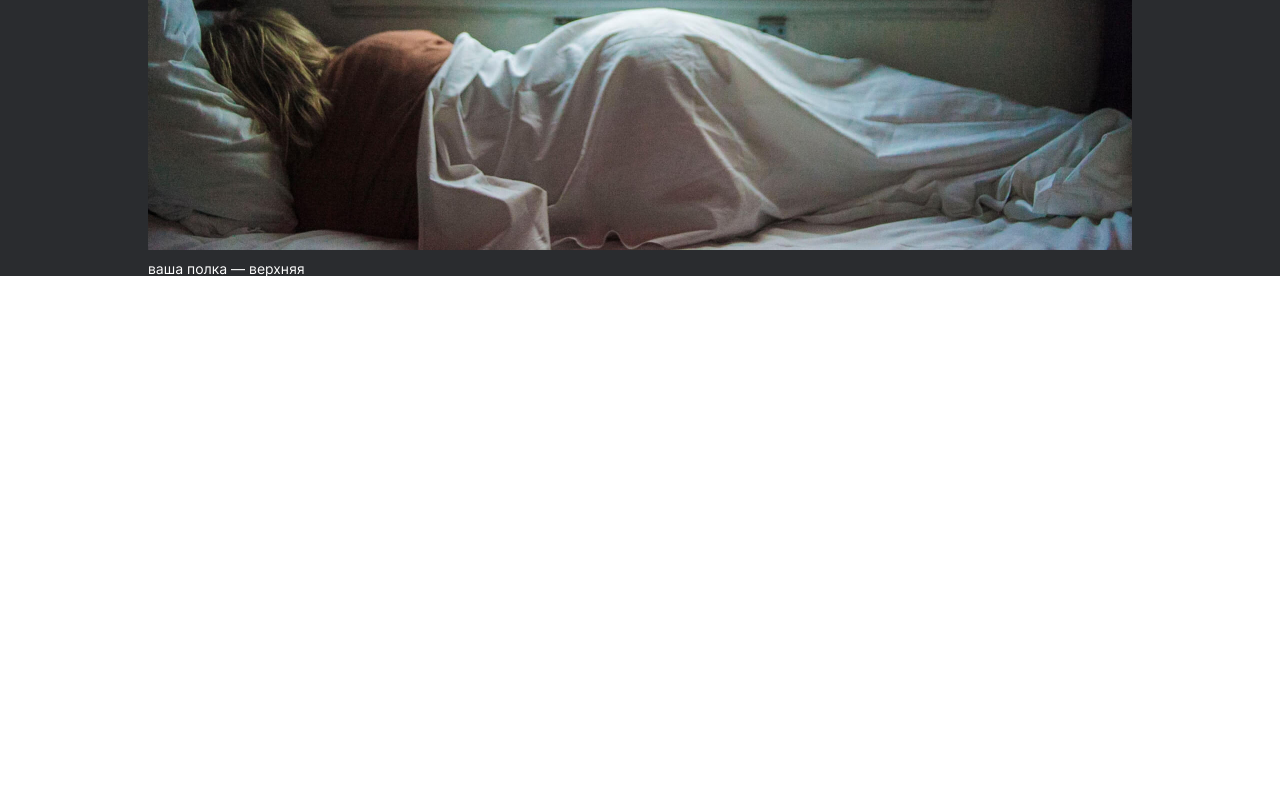
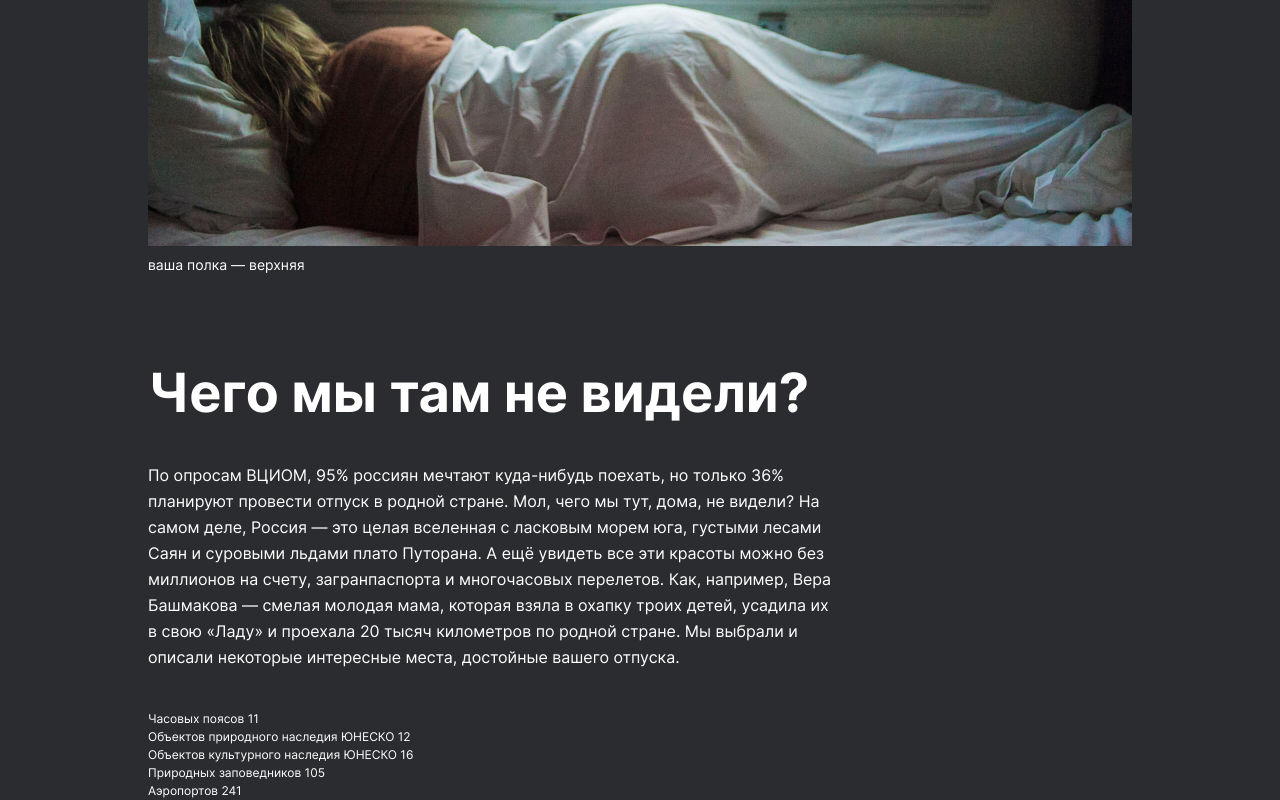
Before and after one commit to MrVereshchagin/russian-travel, a plain HTML site: page index.html in a window 1280 px wide. Shown: the part 897-1697 px from the top of the page. Before the commit the page ends 1174 px from the top, so only its background shows below. Drawn offline with Linux system fonts and the light colour scheme.

Commit message:
done lead and intro sections

```diff
--- a/blocks/header/__links/header__links.css
+++ b/blocks/header/__links/header__links.css
@@ -2,8 +2,7 @@
     display: flex;
     justify-content: space-between;
     align-items: flex-end;
+    margin: 0;
     list-style: none;
-    margin-top: 32px;
-    margin-bottom: 0;
     min-width: 80px;
 }
--- /dev/null
+++ b/blocks/intro/__list/intro__list.css
@@ -0,0 +1,9 @@
+.intro__list {
+    list-style: none;
+    margin: 0;
+    padding-top: 40px;
+    padding-left: 0;
+    color:#FFFFFF;
+    font-size: 12px;
+    line-height: 18px;
+}
--- /dev/null
+++ b/blocks/intro/__text/intro__text.css
@@ -0,0 +1,9 @@
+.intro__text {
+    max-width: 690px;
+    font-size: 16px;
+    font-weight: 400;
+    line-height: 26px;
+    color: #FFFFFF;
+    margin: 0;
+    padding-top: 40px;
+}
--- /dev/null
+++ b/blocks/intro/__title/intro__title.css
@@ -0,0 +1,10 @@
+.intro__title {
+    margin: 0;
+    padding-top: 92px;
+    min-width: 690px;
+    min-height: 58px;
+    font-size: 54px;
+    font-weight: 900;
+    color: #FFFFFF;
+    line-height: 58px;
+}
--- /dev/null
+++ b/blocks/intro/intro.css
@@ -0,0 +1,8 @@
+.intro {
+    max-width: 984px;
+    min-height: 429px;
+    margin: 0 auto;
+    display: flex;
+    flex-direction: column;
+    justify-content: flex-start;
+}
--- a/blocks/lead/lead.css
+++ b/blocks/lead/lead.css
@@ -1,5 +1,5 @@
 .lead {
-    width: 984px;
+    max-width: 984px;
     min-height: 1005px;
     margin: 0 auto;
 }
--- a/index.html
+++ b/index.html
@@ -11,12 +11,10 @@
     <div class="page">
         <header class="header">
             <a href="#"><img src="images/header-logo.svg" alt="логотип" class="header__logo"></a>
-            <nav>
                 <ul class="header__links">
                     <li><a href="#" class="header__link">Ru</a></li>
                     <li><a href="#" class="header__link">En</a></li>
                 </ul>
-            </nav>
         </header>
 
         <main class="content">
@@ -27,6 +25,18 @@
                 <p class="lead__caption">ваша полка — верхняя</p>
             </section>
 
+            <section class="intro">
+                <h2 class="intro__title">Чего мы там не видели?</h2>
+                <p class="intro__text">По опросам ВЦИОМ, 95% россиян мечтают куда-нибудь поехать, но только 36% планируют провести отпуск в родной стране. Мол, чего мы тут, дома, не видели? На самом деле, Россия — это целая вселенная с ласковым морем юга, густыми лесами Саян и суровыми льдами плато Путорана. А ещё увидеть все эти красоты можно без миллионов на счету, загранпаспорта и многочасовых перелетов. Как, например, Вера Башмакова — смелая молодая мама, которая взяла в охапку троих детей, усадила их в свою «Ладу» и проехала 20 тысяч километров по родной стране. Мы выбрали и описали некоторые интересные места, достойные вашего отпуска.</p>
+                <ul class="intro__list">
+                    <li>Часовых поясов 11</li>
+                    <li>Объектов природного наследия ЮНЕСКО 12</li>
+                    <li>Объектов культурного наследия ЮНЕСКО 16</li>
+                    <li>Природных заповедников 105</li>
+                    <li>Аэропортов 241</li>
+                </ul>
+            </section>
+
         </main>
     </div>
 
--- a/pages/index.css
+++ b/pages/index.css
@@ -10,3 +10,7 @@
 @import url(../blocks/lead/__subtitle/lead__subtitle.css);
 @import url(../blocks/lead/__image/lead__image.css);
 @import url(../blocks/lead/__caption/lead__caption.css);
+@import url(../blocks/intro/intro.css);
+@import url(../blocks/intro/__title/intro__title.css);
+@import url(../blocks/intro/__text/intro__text.css);
+@import url(../blocks/intro/__list/intro__list.css);
```
